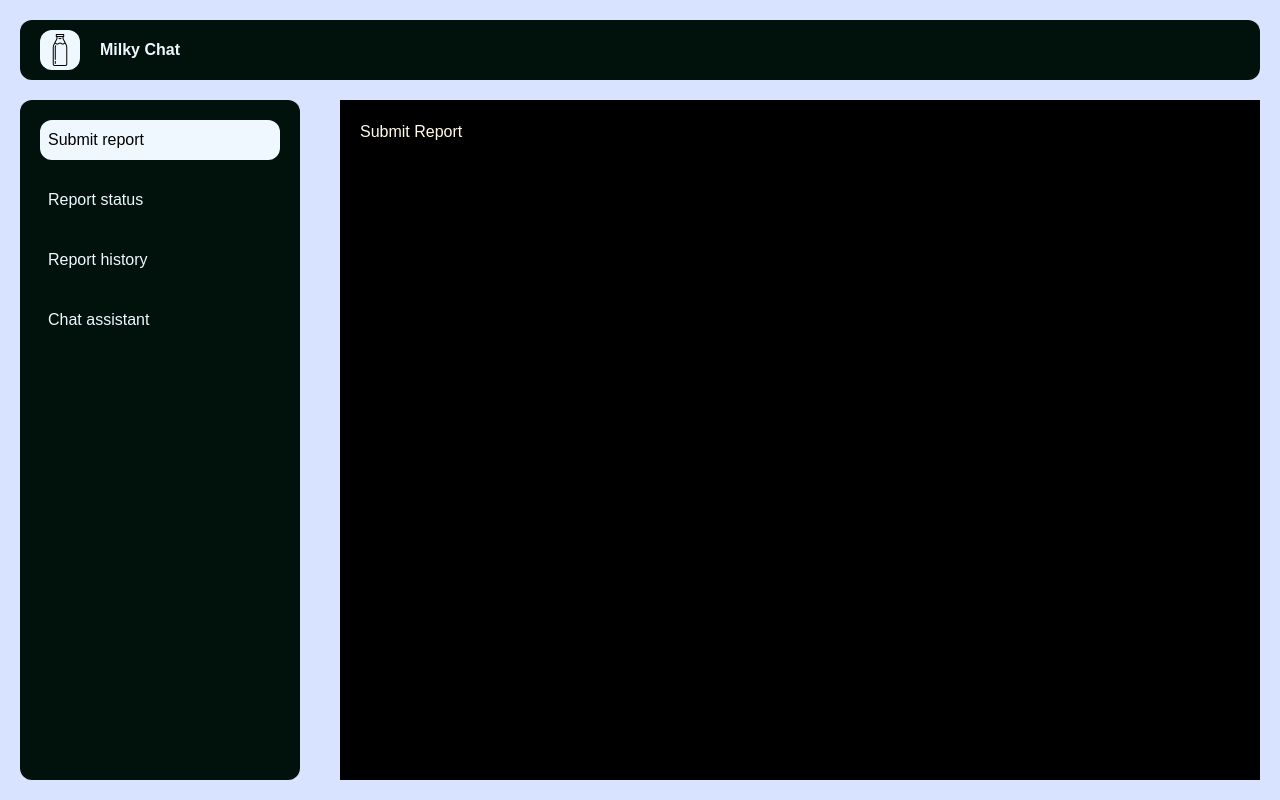
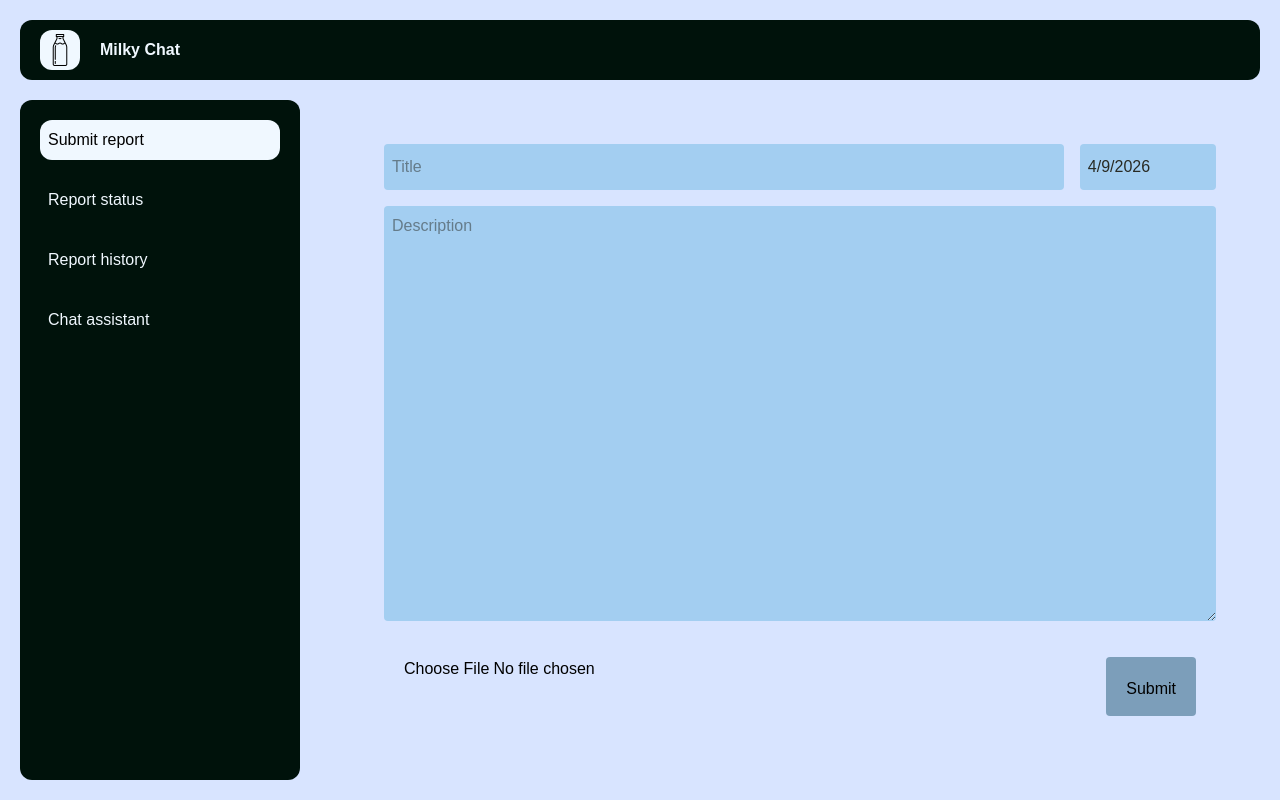
Before and after one commit to PraxedisJRuv/AgentX-Hackathon, a Next.js app in the folder milky/: page / in a window 1280 px wide. Built offline with nearby package versions, Linux system fonts and the light colour scheme.

Commit message:
feat: create submit form view

```diff
--- a/milky/components/MainContent/MainContent.tsx
+++ b/milky/components/MainContent/MainContent.tsx
@@ -10,7 +10,7 @@ export default function MainContent({
   }) {
 
   return (
-    <div className="col-span-3 row-span-9 row-start-2 m-5 p-5 bg-black">
+    <div className="col-span-3 row-span-9 row-start-2 m-5 p-5">
       {activeContent === "Submit report" && <SubmitReport />}
       {activeContent === "Report history" && <ReportHistory />}
       {activeContent === "Report status" && <ReportStatus />}
--- a/milky/components/MainContent/SubmitReport/SubmitReport.tsx
+++ b/milky/components/MainContent/SubmitReport/SubmitReport.tsx
@@ -1,7 +1,77 @@
+import { useState } from "react";
+
 export default function SubmitReport() {
+  const [title, setTitle] = useState("");
+  const [description, setDescription] = useState("");
+  const [date, setDate] = useState(new Date().toLocaleDateString());
+  const [image, setImage] = useState<File | null>(null);
+  const [loading, setLoading] = useState(false);
+
+  function handleImage(e: React.ChangeEvent<HTMLInputElement>) {
+    const file = e.target.files?.[0];
+    if (file) {
+      setImage(file);
+    }
+  }
+
+  async function handleSubmit() {
+    if (!title || !description || !date || !image) return;
+    setLoading(true);
+
+    const formData = new FormData();
+    formData.append("title", title);
+    formData.append("description", description);
+    formData.append("date", date);
+    formData.append("image", image); // As binary
+
+    try {
+      const res = await fetch("jejenohayendpoint", {
+        method: "POST",
+        body: formData,
+      });
+      const data = await res.json();
+      console.log(data);
+    } catch (err) {
+      console.error(err);
+    } finally {
+      setLoading(false);
+    }
+  }
+
   return (
-    <>
-      <h1 className="text-amber-50">Submit Report</h1>
-    </>
+    <div className="flex flex-col gap-4 p-6 h-full">
+      <div className="flex gap-4 justify-around h-1/12">
+        <input
+          type="text"
+          placeholder="Title"
+          value={title}
+          onChange={(e) => setTitle(e.target.value)}
+          className="bg-[#A3CEF1] text-[#282A23] w-10/12 rounded p-2"
+        />
+        <input
+          type="text"
+          placeholder="Date"
+          value={date}
+          onChange={(e) => setDate(e.target.value)}
+          className="bg-[#A3CEF1] text-[#282A23] w-2/12 rounded p-2"
+        />
+      </div>
+      <textarea
+        placeholder="Description"
+        value={description}
+        onChange={(e) => setDescription(e.target.value)}
+        className="bg-[#A3CEF1] text-[#282A23] rounded p-2 h-9/12"
+      />
+      <div className="flex justify-between p-5 h-2/12 text-[#000000]">
+        <input type="file" accept="image/*" onChange={handleImage} />
+        <button
+          onClick={handleSubmit}
+          disabled={loading}
+          className="bg-[#7C9EBA] text-[#000000] rounded p-5"
+        >
+          {loading ? "Submitting..." : "Submit"}
+        </button>
+      </div>
+    </div>
   );
 }
```
